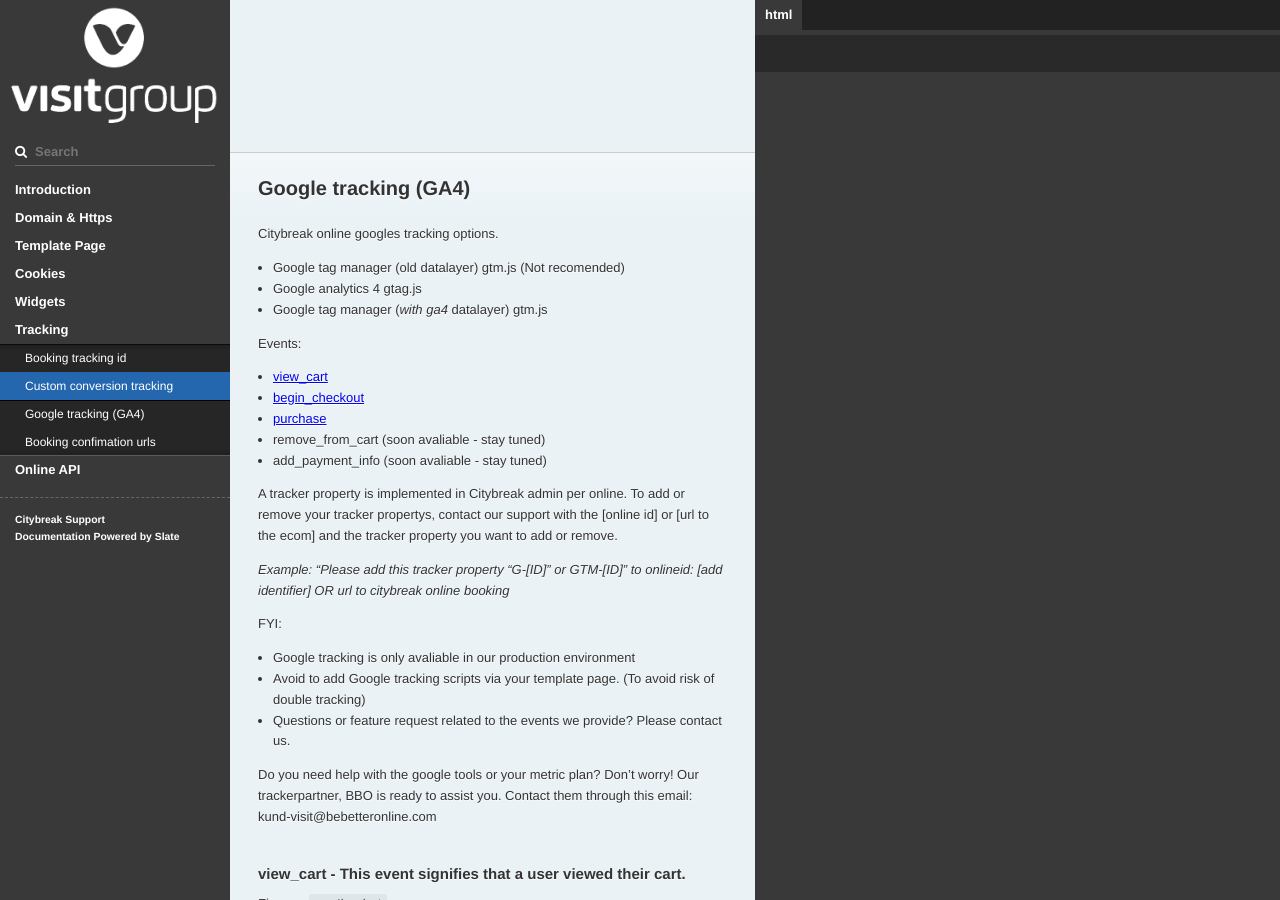
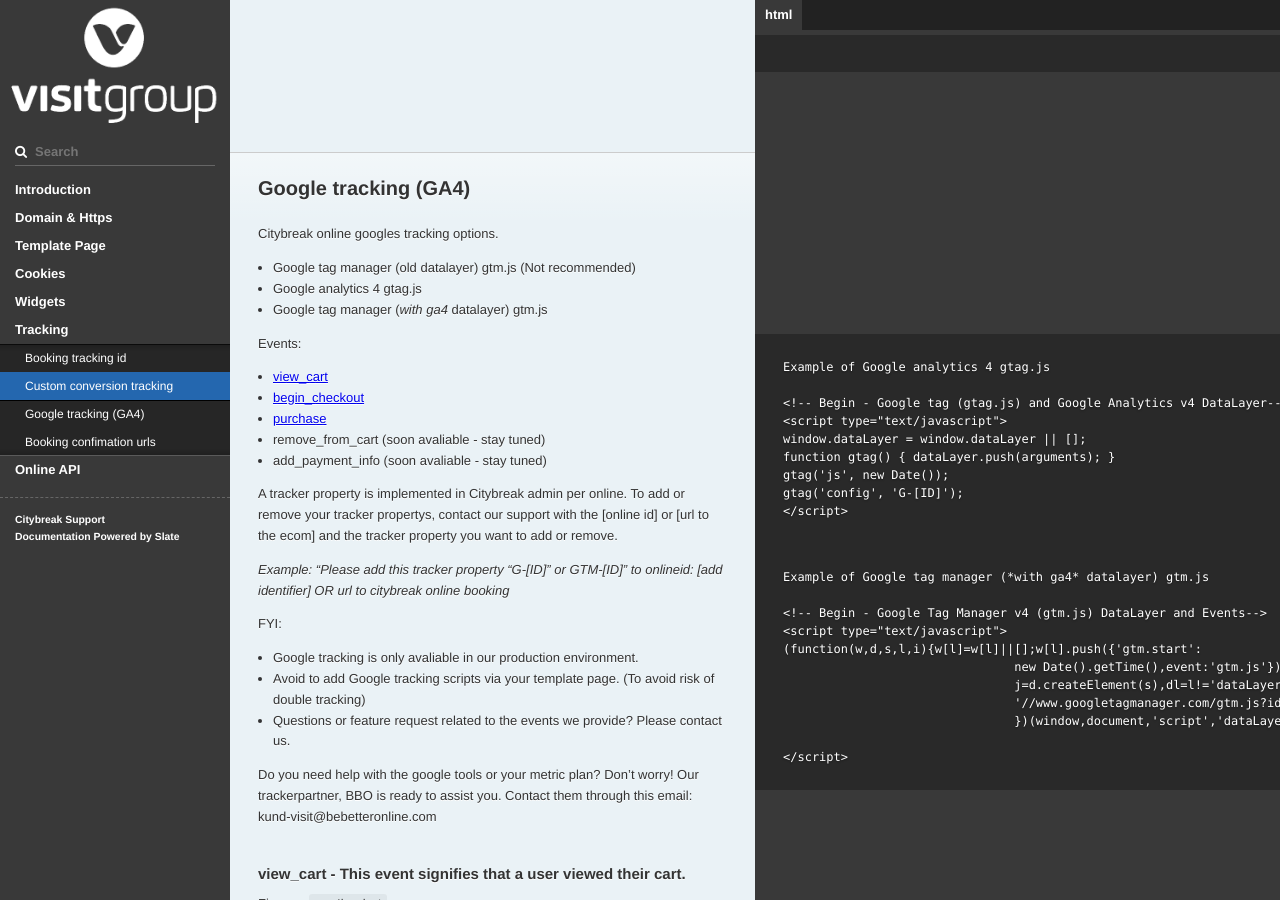
Before and after one commit to visit/citybreak-online-doc, a Jekyll site: the page built from index.md, in a window 1280 px wide and 900 px high, scrolled down 19238 px. Built offline with Jekyll 4.4.1, drawn with Linux system fonts in a browser that asks for light colours; our own code applies the rules of GitHub Pages for plain Markdown files.

Commit message:
Update tracking.md

````diff
--- a/_includes/tracking.md
+++ b/_includes/tracking.md
@@ -61,9 +61,35 @@ Parameter | Description
 ## Google tracking (GA4)
 
 Citybreak online googles tracking options.
-* Google tag manager (old datalayer) gtm.js (Not recomended)
+* Google tag manager (old datalayer) gtm.js (Not recommended)
 * Google analytics 4 gtag.js
 * Google tag manager (*with ga4* datalayer) gtm.js
+
+```
+Example of Google analytics 4 gtag.js
+
+<!-- Begin - Google tag (gtag.js) and Google Analytics v4 DataLayer-->
+<script type="text/javascript">
+window.dataLayer = window.dataLayer || [];
+function gtag() { dataLayer.push(arguments); }
+gtag('js', new Date());
+gtag('config', 'G-[ID]');
+</script>
+```
+
+```
+Example of Google tag manager (*with ga4* datalayer) gtm.js
+
+<!-- Begin - Google Tag Manager v4 (gtm.js) DataLayer and Events-->
+<script type="text/javascript">
+(function(w,d,s,l,i){w[l]=w[l]||[];w[l].push({'gtm.start':
+                                new Date().getTime(),event:'gtm.js'});var f=d.getElementsByTagName(s)[0],
+                                j=d.createElement(s),dl=l!='dataLayer'?'&l='+l:'';j.async=true;j.src=
+                                '//www.googletagmanager.com/gtm.js?id='+i+dl;f.parentNode.insertBefore(j,f);
+                                })(window,document,'script','dataLayer','GTM-[ID]');
+
+</script>
+```
 
 Events:
 * [view_cart](#view_cart)
@@ -78,7 +104,7 @@ To add or remove your tracker propertys, contact our support with the [online id
 _Example: "Please add this tracker property "G-[ID]" or GTM-[ID]" to onlineid: [add identifier] OR url to citybreak online booking_
 
 FYI:
-* Google tracking is only avaliable in our production environment
+* Google tracking is only avaliable in our production environment.
 * Avoid to add Google tracking scripts via your template page. (To avoid risk of double tracking)
 * Questions or feature request related to the events we provide? Please contact us.
 
````
